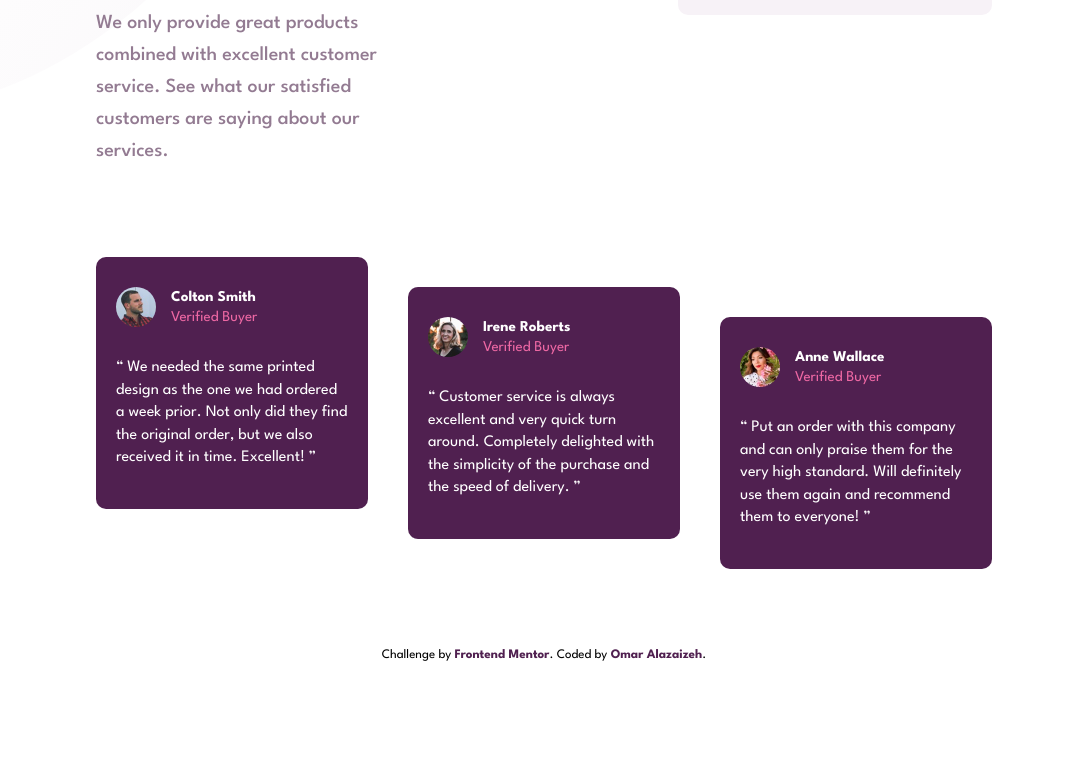
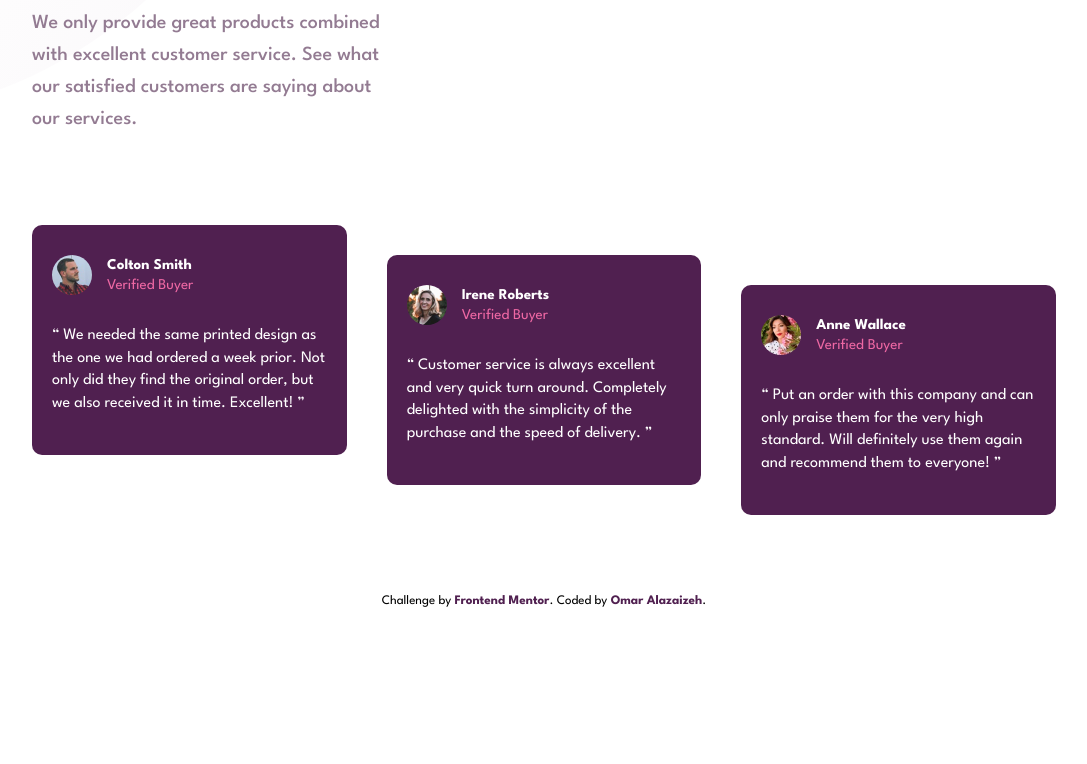
Before and after one commit to OmarAlazaizeh/social-proof-section, a plain HTML site: page index.html in a window 1280 px wide. Shown: the part 365-1129 px from the top of the page, without its empty margins (96-1183 px from the left). After the commit the page ends 1049 px from the top, so only its background shows below. Drawn offline with Linux system fonts and the light colour scheme.

Commit message:
editedt resposive design

```diff
--- a/main.css
+++ b/main.css
@@ -30,7 +30,7 @@ body {
   font-family: "League Spartan", sans-serif;
   font-size: 15px;
   justify-content: space-between;
-  margin: 8% 15%;
+  margin: 8% 10% 6%;
 }
 
 .product {
```
